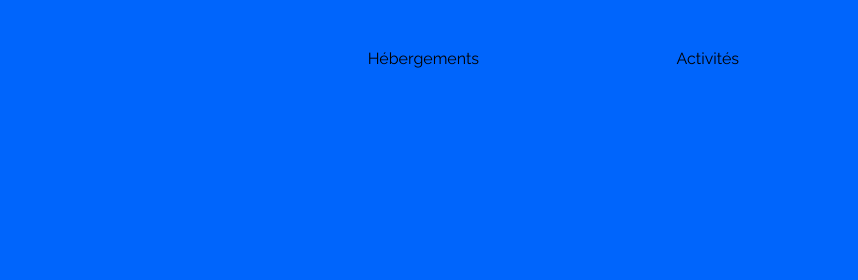
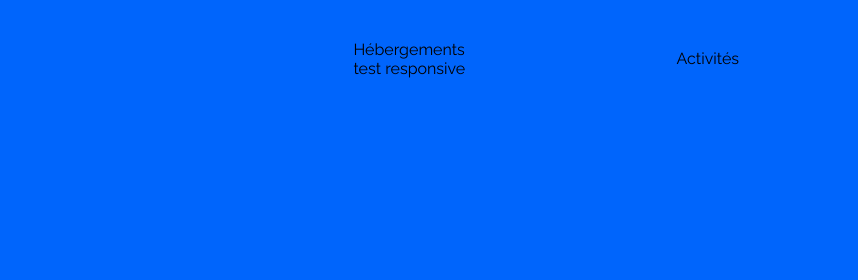
Before and after one commit to JoannaOC/Premierprojet, a plain HTML site: page index.html in a window 1280 px wide. Shown: the top 280 px of the page, 422-1280 px from the left. Drawn offline with Linux system fonts and the light colour scheme.

Commit message:
modification 2

```diff
--- a/index.html
+++ b/index.html
@@ -26,8 +26,8 @@
         <nav class="flexaround sizelink">
           <div class="flexcentre sizelinkblock borderNav borderNav:hover">
             <a class="colorlink decorationlink" href="www.exemplesite.com"
-              >Hébergements</a
-            >
+              >Hébergements test responsive
+            </a>
           </div>
           <div class="flexcentre sizelinkblock borderNav borderNav:hover">
             <a class="colorlink decorationlink" href="www.exemplesite.com"
```
